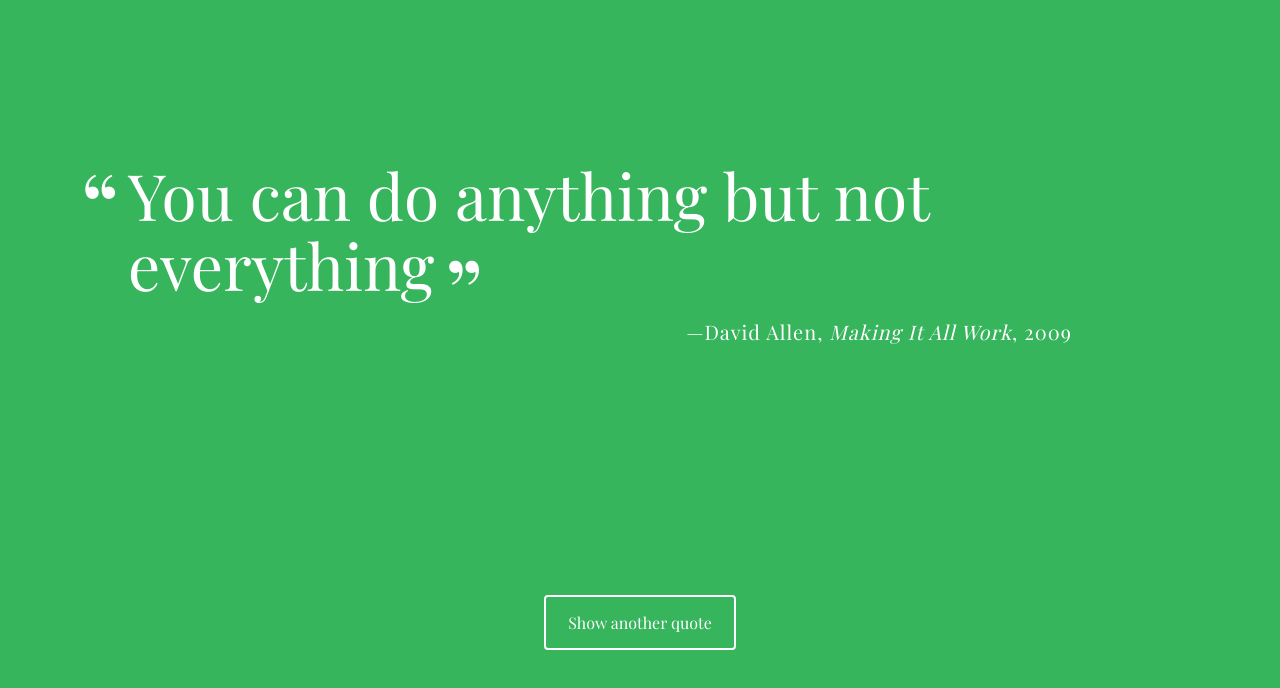
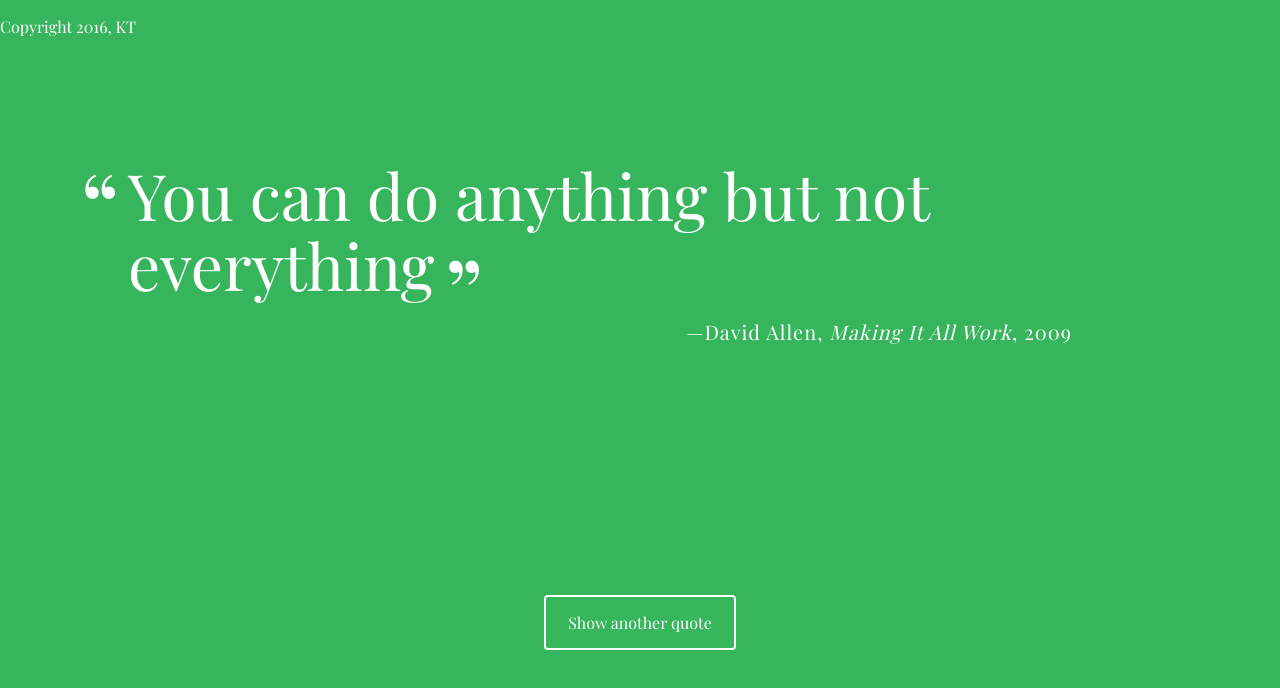
Before and after one commit to KT-Viktar/Project-1, a plain HTML site: page index.html in a window 1280 px wide. Drawn offline with nearby package versions, Linux system fonts and the light colour scheme; a web font is replaced by a local one.

Commit message:
Add a copyright notice

```diff
--- a/index.html
+++ b/index.html
@@ -16,5 +16,7 @@
     <button id="loadQuote">Show another quote</button>
   </div>
   <script src="js/script.js"></script>
+
+  <p class = "copyright"> Copyright 2016, KT</p>
 </body>
 </html>
```
